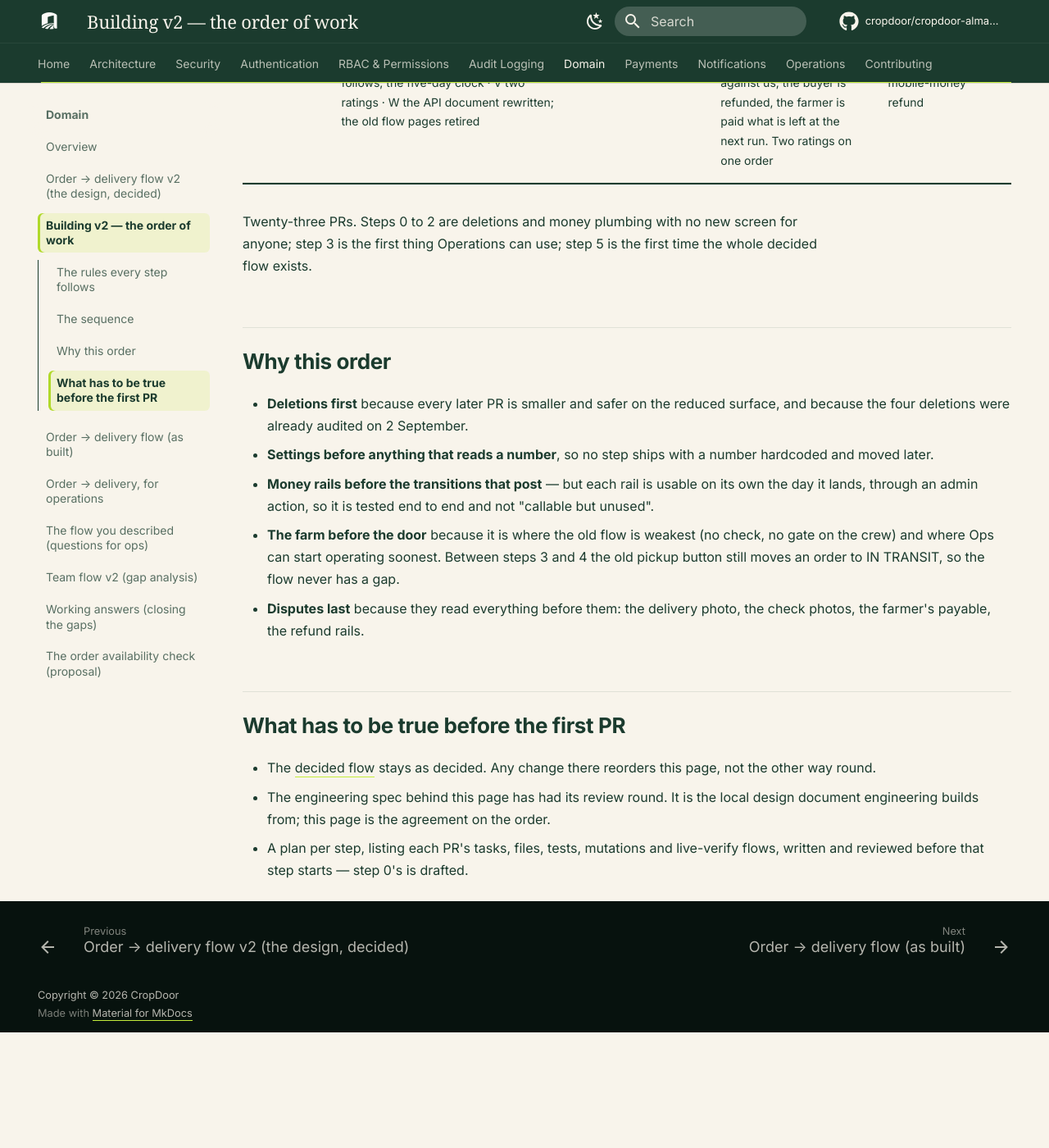
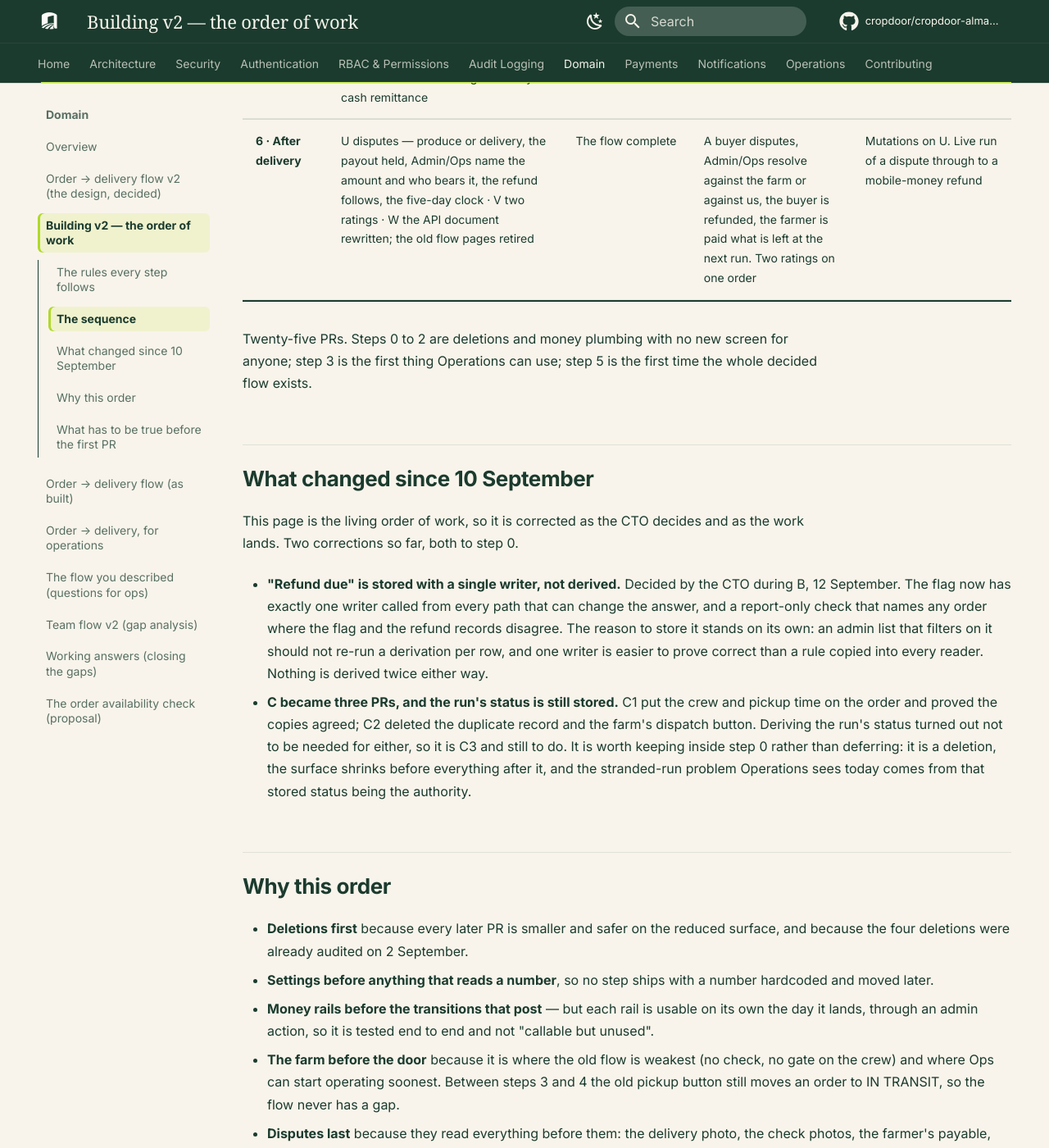
Before and after one commit to cropdoor/cropdoor-almanac, an MkDocs documentation site: the page built from docs/domain/order-delivery-flow-v2-build-order.md, in a window 1280 px wide and 1400 px high, scrolled down 2703 px. Shown: the whole window at 82% size. Built offline with MkDocs 1.6.1 and Material for MkDocs 9.7.7, drawn with Linux system fonts in a browser that asks for light colours; some web fonts are replaced; comment, search, counter and statistics services are not loaded; before the commit the page ends 3962 px from its top, so only the background shows below that; some of the changed text lies outside the part shown.

Commit message:
docs(domain): step 0 corrected — stored, not derived; the run's status remains
Two things on the order of work no longer match what was decided or what
shipped, and the page is the living plan rather than a record of the
proposal, so it is corrected rather than left standing.

"Refund due" is stored with a single writer. The CTO decided that during
B, two days after this page was written. An admin list that filters on the
flag should not re-run a derivation for every row, and one writer is
easier to prove correct than a rule copied into each reader.

C became three PRs. C1 put the crew and the pickup time on the order and
proved the two copies agreed; C2 deleted the duplicate delivery record and
the farm's dispatch button. Deriving the run's status was needed by
neither, so it is still to do and stays inside step 0: it is a deletion,
every later PR is smaller without it, and the stranded-run problem
Operations sees today comes from that stored status being the authority.

The counts follow — six deletions before anything is added, twenty-five
PRs in all. Steps 1 to 6 are untouched.

Co-Authored-By: Claude Opus 5 (1M context) <noreply@anthropic.com>

````diff
--- a/docs/domain/order-delivery-flow-v2-build-order.md
+++ b/docs/domain/order-delivery-flow-v2-build-order.md
@@ -14,7 +14,7 @@
 
 ```mermaid
 flowchart LR
-    S0[0 · The floor<br/>four deletions] --> S1[1 · Settings and taxes]
+    S0[0 · The floor<br/>the deletions] --> S1[1 · Settings and taxes]
     S1 --> S2[2 · Money rails]
     S2 --> S3[3 · The farm<br/>check · READY · crew · cancellation]
     S3 --> S4[4 · The gate<br/>HANDOFF · IN TRANSIT · collection failed]
@@ -24,7 +24,7 @@ flowchart LR
 
 | Step | PRs | What it builds | What you can do end to end after it | How it is verified |
 | --- | --- | --- | --- | --- |
-| **0 · The floor** | A drop the order-history table · B derive "refund due" · C orders own their crew and pickup time; the duplicate delivery record, the stored run status and the farm's dispatch button go · D drop the packing step and the day-before reminder | Nothing new. Four duplicates removed; two facts moved to the one place that owns them | The old flow, unchanged in behaviour: place, accept, ready, crew, pickup, confirm, cancel from every state, refund. The farm can no longer dispatch or mark "processing" | A: the parked branch's mutation check. B and C: mutations on refund derivation and on stock restore by disposition. One live run after C over every actor and state |
+| **0 · The floor** | A drop the order-history table · B "refund due" gets a single writer · C1 orders carry their own crew and pickup time · C2 the duplicate delivery record and the farm's dispatch button go · C3 the run's status derived from its orders · D drop the packing step and the day-before reminder | Nothing new. Four duplicates removed; two facts moved to the one place that owns them | The old flow, unchanged in behaviour: place, accept, ready, crew, pickup, confirm, cancel from every state, refund. The farm can no longer dispatch or mark "processing" | A: the parked branch's mutation check. B: mutations on every writer of the flag. C1 and C2: mutations on the four crew guards and on the pickup write, plus a drift check proving the two copies agreed before the record went. A live run after every PR, over every actor and state |
 | **1 · Settings and taxes** | E the settings catalogue — every number Ops sets, grouped, with defaults, bounds and an audit trail · F the tax catalogue — name, description, percentage, on or off; shipped empty | The place every later step reads its numbers from. Produce tax switched off | Admin changes the delivery fee in the grouped settings screen and the next order uses it. Admin adds a tax and the next order carries it; removes it and the next order does not | Live: order totals before and after; a receipt for an order placed under the old levies still reads |
 | **2 · Money rails** | G refunds of a stated amount, with the credit-note line · H the payout run reads the ledger: pays what is owed, skips an order with an open dispute or one still inside its dispute window · I refund a cash buyer by mobile money | The three money moves every later step needs, each usable on its own | Admin refunds part of an order and the ledger and credit note agree. A disputed order is skipped by the payout run; it is paid once resolved. A cash order's refund reaches the buyer's phone | Mutations on all three. G and I against Paystack test keys |
 | **3 · The farm** | J the availability check — the agent's form, three photos a line, the derived outcome, Short and Not-available handled, the overdue list · K READY and the crew gate — no check, no crew; the no-field-agent exception; the acceptance and READY deadlines; the crew-assigned text · L the cancellation windows — free until READY plus grace; the penalty from escrow to the farmer; strikes for cash buyers, cash switched off after the limit; farm strikes; Admin/Ops cancel with a fault | The farm side of the decided flow. **Ops can start operating on it:** field agents check, farmers mark READY, Admin/Ops assign crews from the order detail | Accept → check (all four outcomes) → READY → crew → pickup → confirm, online and cash. Cancel in each window and see the right refund and penalty. A buyer with too many strikes is refused cash on delivery | Mutations on L. Live run after L with every window and every check outcome, flows listed and reviewed first |
@@ -32,7 +32,14 @@ flowchart LR
 | **5 · The door** | P the handoff code — sent at placement, verified at the door with no signal · Q the delivery photo, required · R DELIVERY FAILED, the return to the farm, the alerts · S the second attempt — the buyer asks and pays the fee again, or the order is cancelled with a strike · T "cash received" text and the agent's daily cash remittance | The door as decided; every state now has an exit | The full flow, online and cash, with every failure branch: wrong code, no photo, not paid in full, nobody home, a second attempt, a cash day remitted | Mutations on S. **The big live run:** the whole flow end to end, both payment methods, every branch |
 | **6 · After delivery** | U disputes — produce or delivery, the payout held, Admin/Ops name the amount and who bears it, the refund follows, the five-day clock · V two ratings · W the API document rewritten; the old flow pages retired | The flow complete | A buyer disputes, Admin/Ops resolve against the farm or against us, the buyer is refunded, the farmer is paid what is left at the next run. Two ratings on one order | Mutations on U. Live run of a dispute through to a mobile-money refund |
 
-Twenty-three PRs. Steps 0 to 2 are deletions and money plumbing with no new screen for anyone; step 3 is the first thing Operations can use; step 5 is the first time the whole decided flow exists.
+Twenty-five PRs. Steps 0 to 2 are deletions and money plumbing with no new screen for anyone; step 3 is the first thing Operations can use; step 5 is the first time the whole decided flow exists.
+
+## What changed since 10 September
+
+This page is the living order of work, so it is corrected as the CTO decides and as the work lands. Two corrections so far, both to step 0.
+
+- **"Refund due" is stored with a single writer, not derived.** Decided by the CTO during B, 12 September. The flag now has exactly one writer called from every path that can change the answer, and a report-only check that names any order where the flag and the refund records disagree. The reason to store it stands on its own: an admin list that filters on it should not re-run a derivation per row, and one writer is easier to prove correct than a rule copied into every reader. Nothing is derived twice either way.
+- **C became three PRs, and the run's status is still stored.** C1 put the crew and pickup time on the order and proved the copies agreed; C2 deleted the duplicate record and the farm's dispatch button. Deriving the run's status turned out not to be needed for either, so it is C3 and still to do. It is worth keeping inside step 0 rather than deferring: it is a deletion, the surface shrinks before everything after it, and the stranded-run problem Operations sees today comes from that stored status being the authority.
 
 ## Why this order
 
````
Also changed, not shown: other parts of docs/domain/order-delivery-flow-v2-build-order.md (+1 -1 lines).
